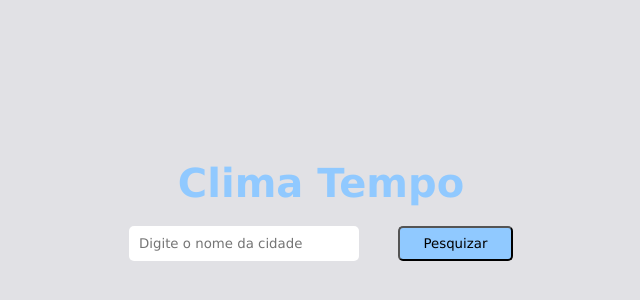
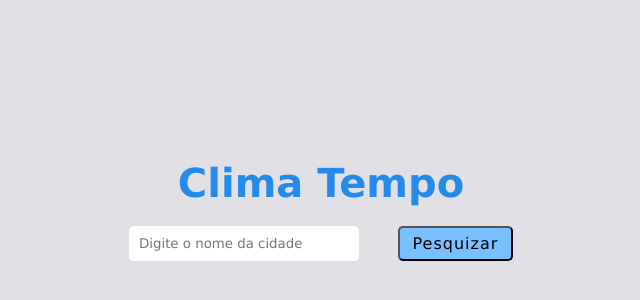
Before and after one commit to Jennifer-Santana0/clima, a plain HTML site: page index.html in a window 1280 px wide. Shown: the part 180-480 px from the top of the page, without its empty margins (319-959 px from the left). Drawn offline with Linux system fonts and the light colour scheme.

Commit message:
Fiz algumas alteraçoes nas cores(6).

```diff
--- a/css/style.css
+++ b/css/style.css
@@ -5,7 +5,8 @@
     font-family: Verdana, Geneva, Tahoma, sans-serif;
 }
 :root{
-    --cor-azul: #90c9ff;
+    --cor-titulo: #248beb;
+    --cor-btn: #7abfff;
     --cor-branco: #e1e1e5;
     --cor-cinza: #324252;
 }
@@ -21,7 +22,7 @@ body{
     background-color: var(--cor-branco);
 }
 h2{
-    color: var(--cor-azul);
+    color: var(--cor-titulo);
     margin-bottom: 20px;
     font-size: 40px;
 }
@@ -38,8 +39,10 @@ input{
 }
 button{
     width: 30%;
-    background-color: var(--cor-azul);
+    background-color: var(--cor-btn);
     cursor: pointer;
+    letter-spacing: 1px;
+    font-size: 16px;
 }
 .container{
     background-color: white;
```
